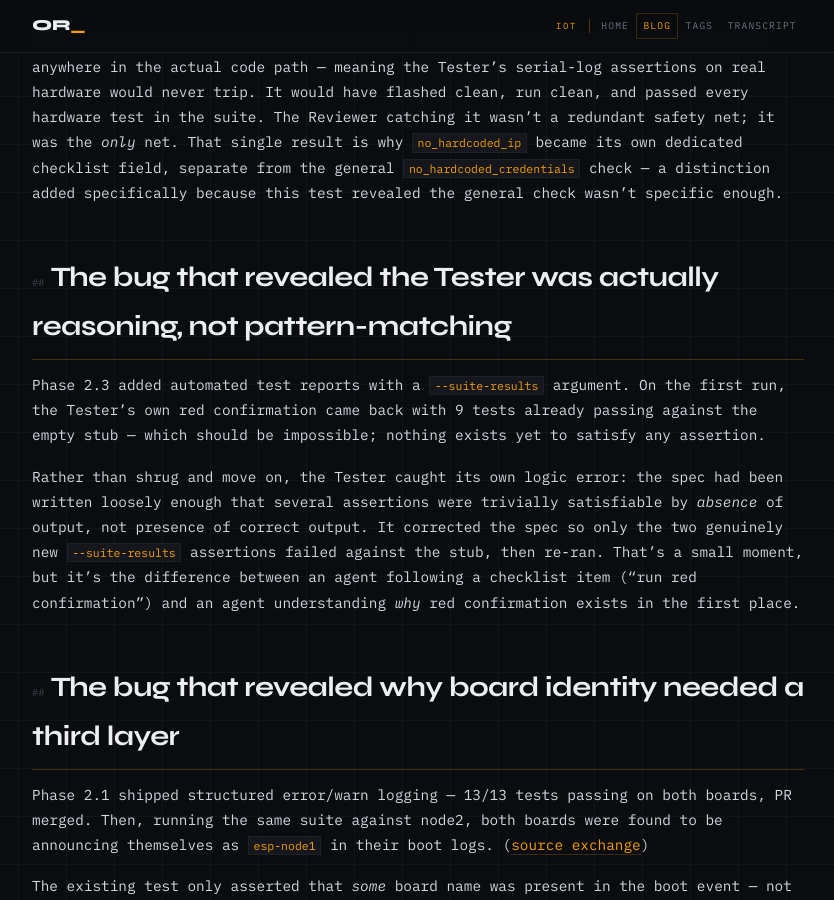
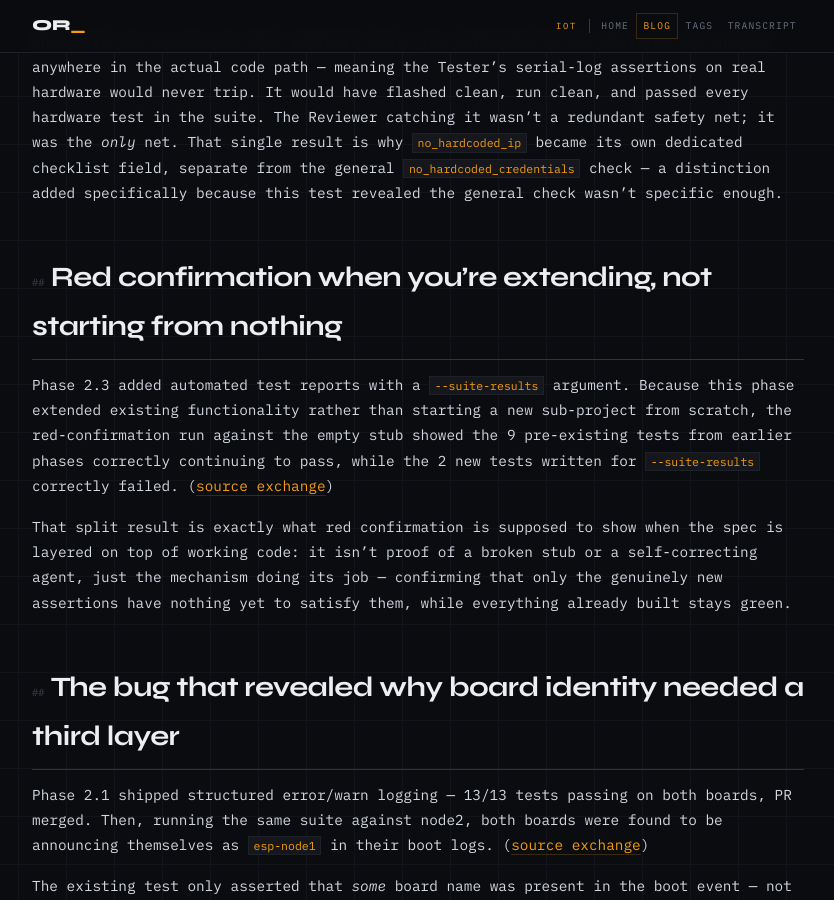
Before and after one commit to ondrejrollinger/ondrejrollinger.github.io, a Jekyll site: the page built from _posts/2026-08-21-tdd-agents-enforcing-tdd.md, in a window 1280 px wide and 900 px high, scrolled down 1663 px. Shown: the whole window, without its empty margins (222-1056 px from the left). Built offline with Jekyll 4.4.1, drawn with Linux system fonts in a browser that asks for light colours; some of the changed text lies outside the part shown.

Commit message:
Fix inaccurate claim in TDD post: no self-correcting Tester bug
Cross-checked against the Telegram transcript while sourcing
citations: msg-152 shows Phase 2.3's red confirmation correctly
passing 9 pre-existing tests and correctly failing 2 new
--suite-results tests against the stub -- ordinary incremental TDD,
not a self-correction moment. No message supports the "Tester caught
its own logic error" framing that was previously written. Rewrite
the section (and front-matter summary) to describe what actually
happened, with a citation to msg-152.

Co-Authored-By: Claude Sonnet 5 <noreply@anthropic.com>
Claude-Session: https://claude.ai/code/session_01NB93LtysBtos1HxoQe2HVf

```diff
--- a/_posts/2026-08-21-tdd-agents-enforcing-tdd.md
+++ b/_posts/2026-08-21-tdd-agents-enforcing-tdd.md
@@ -10,8 +10,9 @@ summary: >
   before any firmware exists, a Coder agent barred from touching test files,
   and a Reviewer checklist with real hard-reject authority. Covers the
   adversarial test that revealed a hardcoded IP was a Reviewer-only catch,
-  a Tester agent catching its own broken red-confirmation logic, and the
-  board-identity bug that added a third layer of hardware verification.
+  what red confirmation looks like when extending existing functionality
+  instead of starting from nothing, and the board-identity bug that added
+  a third layer of hardware verification.
 ---
 
 The rule sounds simple written down: tests get written before firmware, and the Coder agent is never, under any circumstances, allowed to modify a test file. In practice, holding four AI agents to that rule for months surfaced some of the most interesting moments in the whole project — including a few where the agents caught problems I hadn't thought to ask about.
@@ -39,11 +40,11 @@ At the end of Phase 1, before I'd trust this pipeline with anything real, I aske
 
 The third one is the one that mattered most. The hardcoded IP was declared but unused anywhere in the actual code path — meaning the Tester's serial-log assertions on real hardware would never trip. It would have flashed clean, run clean, and passed every hardware test in the suite. The Reviewer catching it wasn't a redundant safety net; it was the *only* net. That single result is why `no_hardcoded_ip` became its own dedicated checklist field, separate from the general `no_hardcoded_credentials` check — a distinction added specifically because this test revealed the general check wasn't specific enough.
 
-## The bug that revealed the Tester was actually reasoning, not pattern-matching
+## Red confirmation when you're extending, not starting from nothing
 
-Phase 2.3 added automated test reports with a `--suite-results` argument. On the first run, the Tester's own red confirmation came back with 9 tests already passing against the empty stub — which should be impossible; nothing exists yet to satisfy any assertion.
+Phase 2.3 added automated test reports with a `--suite-results` argument. Because this phase extended existing functionality rather than starting a new sub-project from scratch, the red-confirmation run against the empty stub showed the 9 pre-existing tests from earlier phases correctly continuing to pass, while the 2 new tests written for `--suite-results` correctly failed. ([source exchange](/iot/evidence/#msg-152))
 
-Rather than shrug and move on, the Tester caught its own logic error: the spec had been written loosely enough that several assertions were trivially satisfiable by *absence* of output, not presence of correct output. It corrected the spec so only the two genuinely new `--suite-results` assertions failed against the stub, then re-ran. That's a small moment, but it's the difference between an agent following a checklist item ("run red confirmation") and an agent understanding *why* red confirmation exists in the first place.
+That split result is exactly what red confirmation is supposed to show when the spec is layered on top of working code: it isn't proof of a broken stub or a self-correcting agent, just the mechanism doing its job — confirming that only the genuinely new assertions have nothing yet to satisfy them, while everything already built stays green.
 
 ## The bug that revealed why board identity needed a third layer
 
```
